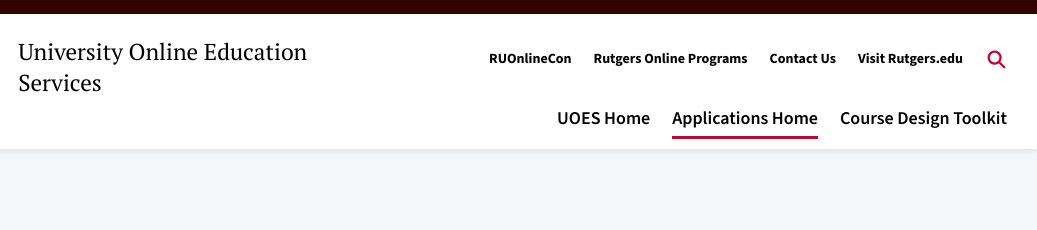
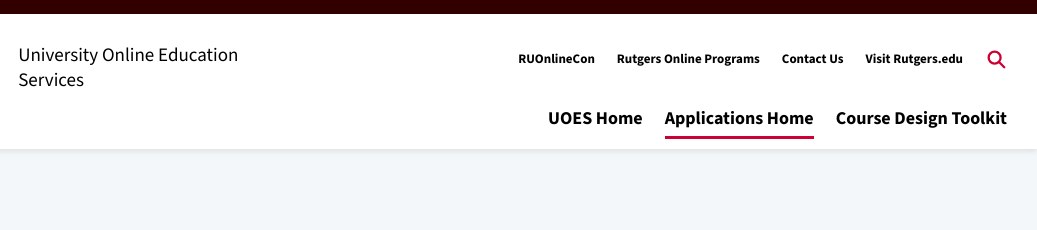
Before and after one commit to RutgersGRID/uoes_tools, a plain HTML site: page index.html in a window 1280 px wide. Shown: the top 230 px of the page, 243-1280 px from the left. Drawn offline with nearby package versions, Linux system fonts and the light colour scheme.

Commit message:
update css fonts for header to match UOES header

```diff
--- a/css/site_header.css
+++ b/css/site_header.css
@@ -6,10 +6,12 @@
    the left, bold utility links + search at top right, and the
    main navigation row below, right-aligned.
 
-   Fonts match the live theme (Source Sans Pro for nav/utility,
-   PT Serif for the site name); pages load them from Google
-   Fonts as "Source Sans 3" (the current name for Source Sans
-   Pro) with Helvetica/Arial and Georgia fallbacks.
+   Type matches the live theme, measured on uoes.rutgers.edu on
+   November 24, 2026: everything in the header is Source Sans Pro
+   (site name 400 at 16px, 19px from 1200px up; utility links 700
+   13px; main nav 700 18px). PT Serif is for page headings only.
+   Pages load it from Google Fonts as "Source Sans 3" (the current
+   name for Source Sans Pro) with Helvetica/Arial fallbacks.
 
    Load this LAST in each page's <head>, after the page styles:
    it zeroes body's top margin (document.css sets one) and
@@ -81,10 +83,10 @@ body { margin-top: 0 !important; }  /* document.css gives body a 40px top
 }
 
 .ush-site-name {
-  font-family: 'PT Serif', Georgia, serif;
+  font-family: 'Source Sans 3', 'Source Sans Pro', Helvetica, Arial, sans-serif;
   font-weight: 400;
-  font-size: 23px;
-  line-height: 1.35;
+  font-size: 16px;
+  line-height: 1.25;
   color: #000;
 }
 
@@ -106,7 +108,7 @@ body { margin-top: 0 !important; }  /* document.css gives body a 40px top
 .ush-utility nav a {
   font-family: 'Source Sans 3', 'Source Sans Pro', Helvetica, Arial, sans-serif;
   font-weight: 700;
-  font-size: 14px;
+  font-size: 13px;
   color: #000;
   text-decoration: none;
   white-space: nowrap;
@@ -141,7 +143,7 @@ body { margin-top: 0 !important; }  /* document.css gives body a 40px top
 
 .ush-mainnav a {
   font-family: 'Source Sans 3', 'Source Sans Pro', Helvetica, Arial, sans-serif;
-  font-weight: 600;
+  font-weight: 700;
   font-size: 18px;
   color: #000;
   text-decoration: none;
@@ -160,6 +162,11 @@ body { margin-top: 0 !important; }  /* document.css gives body a 40px top
   border-bottom-color: var(--red);
 }
 
+/* The live site steps the site name up at 1200px. */
+@media (min-width: 1200px) {
+  .ush-site-name { font-size: 19px; line-height: 1.3158; }
+}
+
 /* --- small screens ----------------------------------------- */
 @media (max-width: 920px) {
   .ush-inner { padding: 18px 20px 0; }
```
Also changed, not shown: 1 other file.
